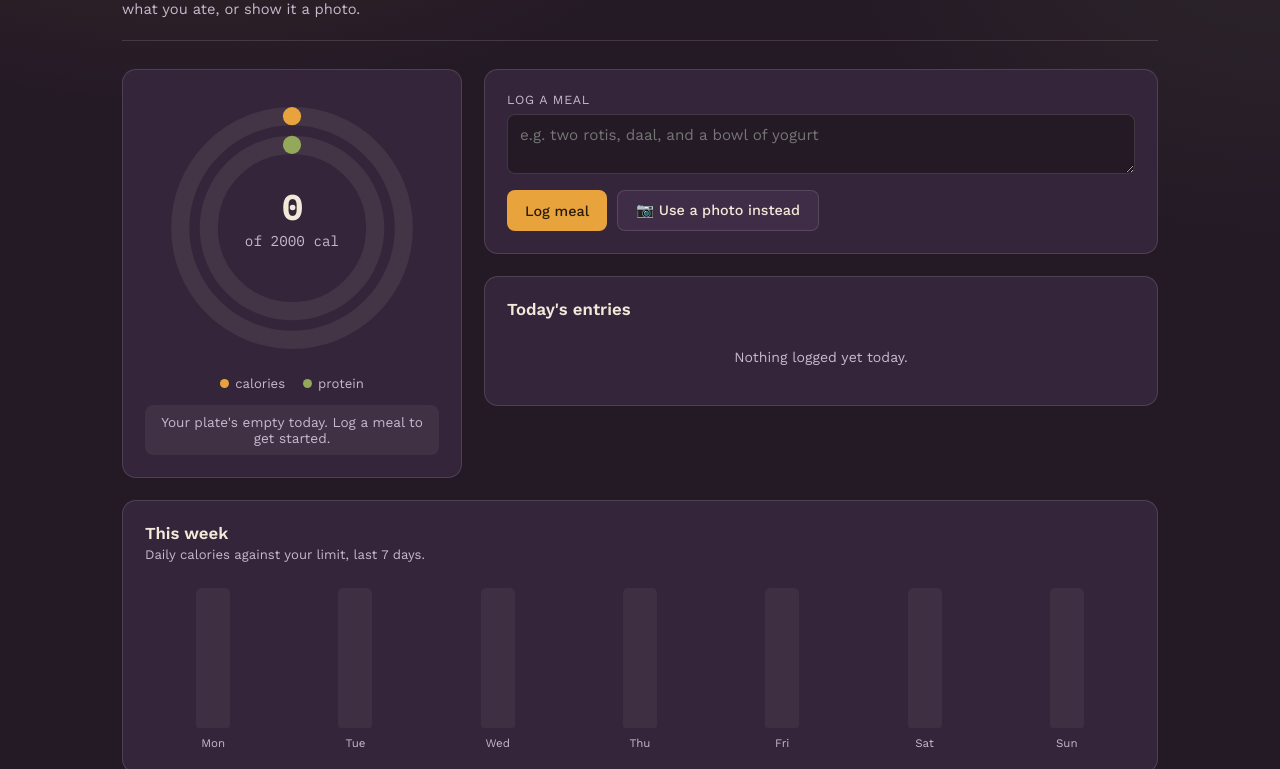
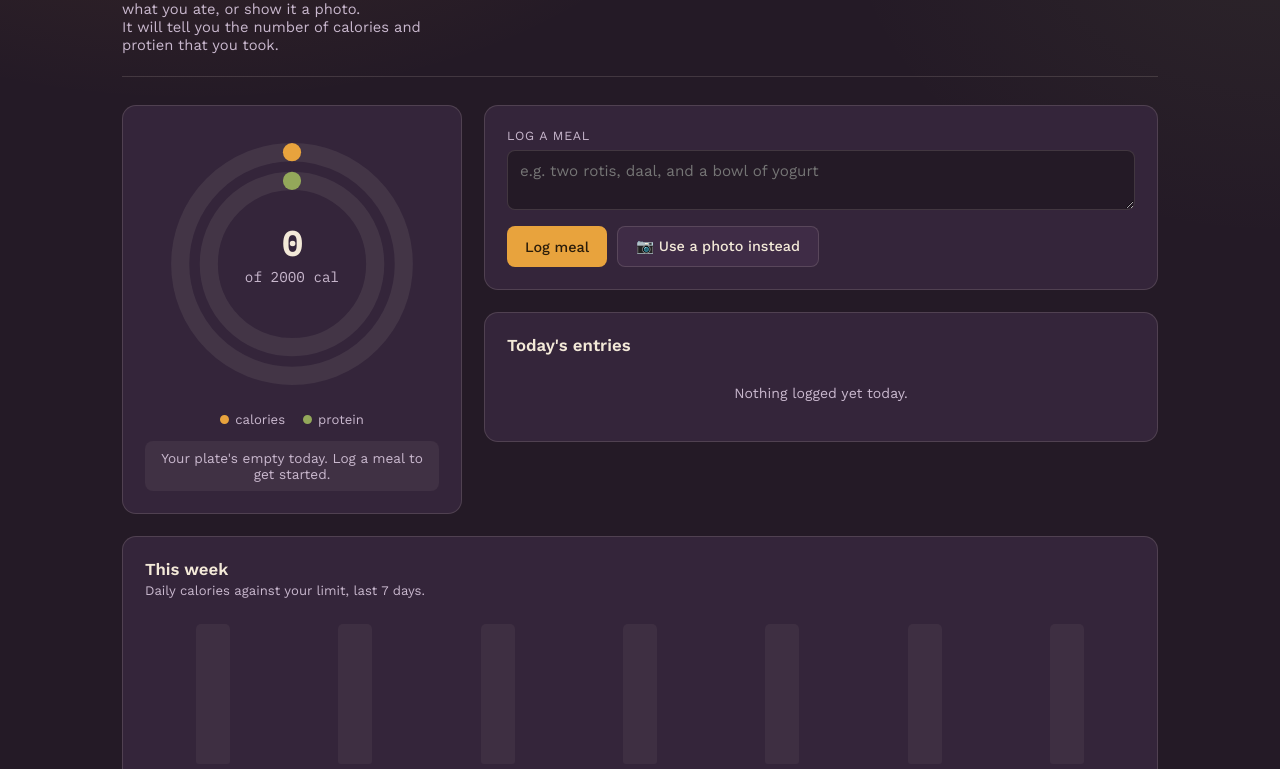
Before and after one commit to nabeel187/thali-app, a website: page public/index.html in a window 1280 px wide. Shown: the part 92-861 px from the top of the page. Drawn offline with nearby package versions, Linux system fonts and the light colour scheme.

Commit message:
Update index.html
Updated the Frontend Description

```diff
--- a/public/index.html
+++ b/public/index.html
@@ -16,6 +16,7 @@
     <div class="brand">
       <h1 class="display">Thali</h1>
       <p>A running record of what's on your plate. Tell it what you ate, or show it a photo.</p>
+      <p>It will tell you the number of calories and protien that you took.</p>
     </div>
     <button class="icon-btn" id="openSettings">⚙ Set your limit</button>
   </header>
```
